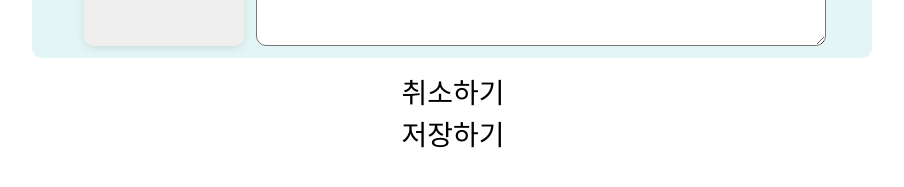
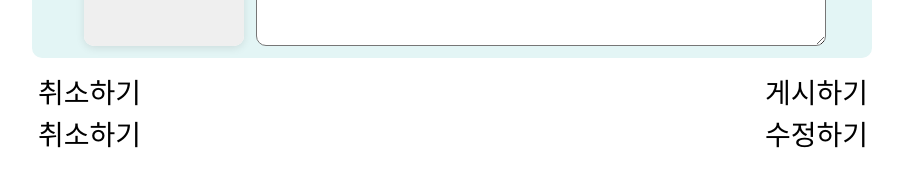
Before and after one commit to codestates-seb/seb39_main_052, a React (Create React App) app in the folder client/: page / in a window 1280 px wide. Shown: the part 765-952 px from the top of the page, without its empty margins (187-1091 px from the left). Built offline with nearby package versions, Linux system fonts and the light colour scheme; a web font is replaced by a local one.

Commit message:
feat: 레시피 작성 페이지 복수의 사진 파일 + 객체 데이터 post 구현

```diff
--- a/client/src/App.js
+++ b/client/src/App.js
@@ -2,6 +2,7 @@ import React from 'react';
 import GlobalStyle from './GlobalStyle';
 import styled from 'styled-components';
 
+import Nav from './components/layout/Nav/Nav';
 import RecipeEditor from './components/layout/RecipeEditor/RecipeEditor';
 
 function App() {
@@ -10,6 +11,7 @@ function App() {
     <>
       {/* Global Styles는 Router 안, 컴포넌트 상단에 위치  */}
       <GlobalStyle />
+      <Nav />
       <RecipeEditor />
     </>
   );
--- a/client/src/components/layout/ImageInputList/ImageInputList.js
+++ b/client/src/components/layout/ImageInputList/ImageInputList.js
@@ -4,9 +4,10 @@ import { useDispatch, useSelector } from "react-redux";
 import ImageUploader from "../../common/ImageUploader/ImageUploader";
 import { faPlus, faMinus } from "@fortawesome/free-solid-svg-icons";
 import { editSteps, addStepsInput, deleteStepsInput } from "../../../features/recipeSlice";
+import { addElement } from "../../../features/imageSlice";
 import { Block, Order, Input, ButtonWrapper, Button, StyledFontAwesomeIcon } from "./ImageInputListStyle";
 
-const ImageInputList = () => {
+const ImageInputList = ({ stepFiles, setStepFiles }) => {
 
     const dispatch = useDispatch();
 
@@ -17,15 +18,16 @@ const ImageInputList = () => {
 
     const handleInputChange = (e, i) => {
         const { name, value } = e.target;
-        dispatch(editSteps({index: i, key: name, value: value}))
+        dispatch(editSteps({ index: i, key: name, value: value }))
     };
 
     const handleAddClick = (i) => {
-        dispatch(addStepsInput({index: i}));
+        dispatch(addStepsInput({ index: i }));
+        dispatch(addElement());
     };
 
     const handleRemoveClick = (i) => {
-        dispatch(deleteStepsInput({index: i}));
+        dispatch(deleteStepsInput({ index: i }));
     };
 
     return (
@@ -34,9 +36,9 @@ const ImageInputList = () => {
                 return (
                     <Block key={idx} id="row">
                         {/* 순서 번호 */}
-                        <Order htmlFor="row">{idx+1}</Order>
+                        <Order htmlFor="row">{idx + 1}</Order>
                         {/* 요리 순서별 이미지 */}
-                        <ImageUploader imgPostApi={``} size={`small`} />
+                        <ImageUploader size={`small`} index={idx} stepFiles={stepFiles} setStepFiles={setStepFiles} mode={`steps`} />
                         {/* 요리 순서 내용 */}
                         <Input
                             type='text'
--- a/client/src/components/layout/RecipeEditor/RecipeEditor.js
+++ b/client/src/components/layout/RecipeEditor/RecipeEditor.js
@@ -4,14 +4,19 @@ import axios from "axios";
 import ImageUploader from "../../common/ImageUploader/ImageUploader";
 import InputList from "../../common/InputList/InputList";
 import ImageInputList from "../ImageInputList/ImageInputList";
-import { Container, Header, Warning, Main, ImageWrap, Input, Select, Ingredients, Steps, Portion, Time, Button } from "./RecipeEditorStyle";
+import { Container, Header, Warning, Main, ImageWrap, Input, Select, Ingredients, Steps, Portion, Time, Button, ButtonWrap } from "./RecipeEditorStyle";
 import { setTitle, setImagePath, setPortion, setTime, clearRecipe } from "../../../features/recipeSlice";
 
-const RecipeEditor = () => {
+const RecipeEditor = ({ editMode }) => {
+    const token = `Bearer eyJ0eXAiOiJKV1QiLCJhbGciOiJIUzUxMiJ9.eyJzdWIiOiJqd3QtYWNjZXNzLXRva2VuIiwiaWQiOjIsImV4cCI6MTY2MzY1NzE0OX0.pN8Vi_Aoy2KpuGdxd6pnYUgJIvc7SJyTXHbhI5Vm-ZLhZXYf2HPwIJytameU-t9dfnwfzAID_EbUKzFoA0C7ug`;
+    const refresh = `refresh-token=eyJ0eXAiOiJKV1QiLCJhbGciOiJIUzUxMiJ9.eyJzdWIiOiJqd3QtcmVmcmVzaC10b2tlbiIsImV4cCI6MTY2MzczMjQ3OX0.HSggtx9AuoGKi7IZBozhgAtlNXdltqKao6f3onf5kWJrj9Ck4LJ56qapb9gsMpNMIVSgIcIMZ_sVebM-3Jbn1A`;
+
     const [isTitleEmpty, setIsTitleEmpty] = useState(false);
     const [isTimeEmpty, setIsTimeEmpty] = useState(false);
     const [isIngrEmpty, setIsIngrEmpty] = useState(false);
     const [isStepsEmpty, setIsStepsEmpty] = useState(false);
+
+    const [stepFiles, setStepFiles] = useState([null]);
 
     const titlesArr = ["food", "amount"]; //재료 입력에서 각 column의 키값 배열
     const placeholders = ["예) 감자", "예) 100g"];
@@ -25,6 +30,12 @@ const RecipeEditor = () => {
         return state.recipe;
     });
     // console.log(recipe);
+
+    // 전체 레시피 데이터
+    const files = useSelector((state) => {
+        return state.images;
+    });
+    console.log(files);
 
     // 재료 유효성 경고 창 뜬 후 재작성 했을 때 유효하다면 경고창 없애기
     useEffect(() => {
@@ -51,11 +62,28 @@ const RecipeEditor = () => {
         recipe.steps[0].content.length > 0 ? setIsStepsEmpty(false) : setIsStepsEmpty(true);
 
         // 유효성 검사 통과시 서버에 데이터 전달
-        if (!isTitleEmpty && !isTimeEmpty && !isIngrEmpty && !isStepsEmpty) {
-            axios.post('/api/recipes', recipe, {
-                // headers: {
-                //     'Content-Type': 'multipart/form-data'
-                // }
+        // 재료 부분 구현 후
+        // if (!isTitleEmpty && !isTimeEmpty && !isIngrEmpty && !isStepsEmpty) {
+        // 재료 부분 구현 전
+        if (!isTitleEmpty && !isTimeEmpty && !isStepsEmpty) {
+            const formData = new FormData();
+
+            for (let i = 0; i < files.length; i++) {
+                formData.append('files', files[i]);
+            }
+
+            formData.append('requestBody', new Blob([JSON.stringify(recipe)], {
+                type: "application/json"
+            }))
+
+            axios({
+                method: 'post',
+                url: '/api/recipes/image',
+                headers: {
+                    'Authorization': token,
+                    'Content-Type': 'multipart/form-data',
+                },
+                data: formData,
             })
             .then((response) => {
                 // 응답 처리
@@ -63,8 +91,9 @@ const RecipeEditor = () => {
             })
             .catch((error) => {
                 // 예외 처리
-                console.log(error);
+                console.log(error.response);
             })
+
         };
 
     }
@@ -134,7 +163,7 @@ const RecipeEditor = () => {
                     </Time>
                 </Main>
                 <ImageWrap>
-                    <ImageUploader imgPostApi={imgPostApi} size={`big`} />
+                    <ImageUploader imgPostApi={imgPostApi} size={`big`} mode={`main`} />
                 </ImageWrap>
             </Header>
             <Ingredients>
@@ -147,11 +176,19 @@ const RecipeEditor = () => {
             </Ingredients>
             <Steps>
                 <h2>요리 순서</h2>
-                <ImageInputList />
+                <ImageInputList  stepFiles={stepFiles} setStepFiles={setStepFiles}/>
                 <Warning className={isStepsEmpty? null : "invisible"}>요리 순서를 최소 하나 이상 입력해주세요</Warning>
             </Steps>
-            <Button className="large" >취소하기</Button>
-            <Button className="large" onClick={handleSaveClick}>저장하기</Button>
+            <ButtonWrap>
+                {/* 작성페이지에서 취소시 메인페이지로 연결 */}
+                <Button className="large" >취소하기</Button>
+                <Button className="large" onClick={handleSaveClick}>게시하기</Button>
+            </ButtonWrap>
+            <ButtonWrap>
+                {/* 수정페이지에서 취소시 레시피 상세 페이지로 연결  */}
+                <Button className="large" >취소하기</Button>
+                <Button className="large" onClick={handleSaveClick}>수정하기</Button>
+            </ButtonWrap>
         </ Container>
     )
 };
--- a/client/src/components/layout/RecipeEditor/RecipeEditorStyle.js
+++ b/client/src/components/layout/RecipeEditor/RecipeEditorStyle.js
@@ -82,6 +82,12 @@ export const Steps = styled.div`
     align-items: flex-start;
     width: 842px;
 `
+export const ButtonWrap = styled.div`
+    display: flex;
+    flex-direction: row;
+    justify-content: space-between;
+    width: 842px;
+`
 
 export const Button = styled.button`
 
--- /dev/null
+++ b/client/src/features/imageSlice.js
@@ -0,0 +1,29 @@
+// 메인 이미지와 요리 순서 이미지를 저장하는 slice
+import { createSlice } from "@reduxjs/toolkit";
+
+const initialState = [null, null];
+
+const imageSlice = createSlice({
+    name: 'images',
+    initialState,
+    reducers: {
+        addElement: (state, action) => {
+            return state = [...state, null];
+        },
+        addImage: (state, action) => {
+            state[action.payload.index+1] = action.payload.image;
+        },
+        addMainImage: (state, action) => {
+            state[0] = action.payload.image;
+        },
+        deleteMainImage: (state, action) => {
+            state[0] = null;
+        },
+        deleteImage: (state, action) => {
+            state[action.payload.index+1] = null;
+        },
+    },
+});
+
+export default imageSlice;
+export const { addElement, addImage, addMainImage, deleteImage, deleteMainImage } = imageSlice.actions;
--- a/client/src/features/recipeSlice.js
+++ b/client/src/features/recipeSlice.js
@@ -3,7 +3,7 @@ import { createSlice } from "@reduxjs/toolkit";
 
 const initialState = {
     title: "",
-    imagePath: "",
+    // imagePath: "",
     portion: "1",
     time: "",
     ingredients: [{
--- a/client/src/pages/NewRecipe/NewRecipe.js
+++ b/client/src/pages/NewRecipe/NewRecipe.js
@@ -1,6 +1,9 @@
+import RecipeEditor from "../../components/layout/RecipeEditor/RecipeEditor";
+
 const NewRecipe = () => {
     return (
         <>
+            <RecipeEditor />
         </>
     )
 };
--- a/client/src/store.js
+++ b/client/src/store.js
@@ -5,12 +5,17 @@
 import { configureStore } from '@reduxjs/toolkit';
 import counterSlice from './features/counterSlice'; // store에 slice 연결 방법 예시
 import recipeSlice from './features/recipeSlice';
+import imageSlice from './features/imageSlice';
 
 const store = configureStore({
     reducer: {
         counter: counterSlice.reducer, // store에 slice 연결 방법 예시
         recipe: recipeSlice.reducer,
-    }
-  });
+        images: imageSlice.reducer,
+    },
+    middleware: getDefaultMiddleware => getDefaultMiddleware({
+        serializableCheck: false,
+    }),
+});
 
-  export default store;
+export default store;
```
Also changed, not shown: client/src/components/common/ImageUploader/ImageUploader.js (+38 -9 lines).
